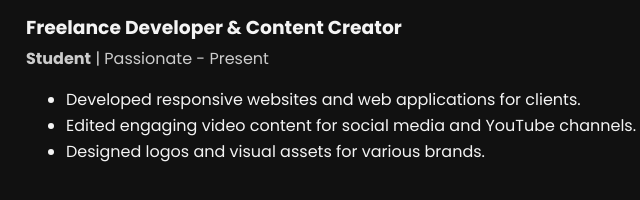
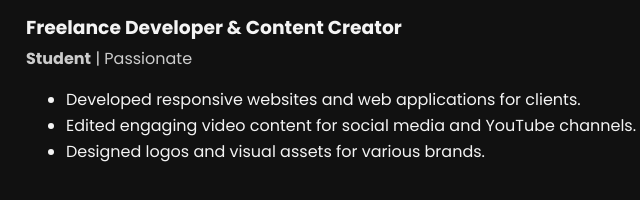
Before and after one commit to NISHNATHSAIKRISHNA/nishnathsaikrishna.github.io, a plain HTML site: page resume.html in a window 1280 px wide. Shown: the part 984-1184 px from the top of the page, 164-804 px from the left. Drawn offline with nearby package versions, Linux system fonts and the light colour scheme.

Commit message:
Update resume.html

```diff
--- a/resume.html
+++ b/resume.html
@@ -53,7 +53,7 @@
                 <h2><i class="fas fa-briefcase"></i> Experience</h2>
                 <div class="resume-item">
                     <h3>Freelance Developer & Content Creator</h3>
-                    <p><strong>Student</strong> | Passionate - Present</p>
+                    <p><strong>Student</strong> | Passionate </p>
                     <ul>
                         <li>Developed responsive websites and web applications for clients.</li>
                         <li>Edited engaging video content for social media and YouTube channels.</li>
```
